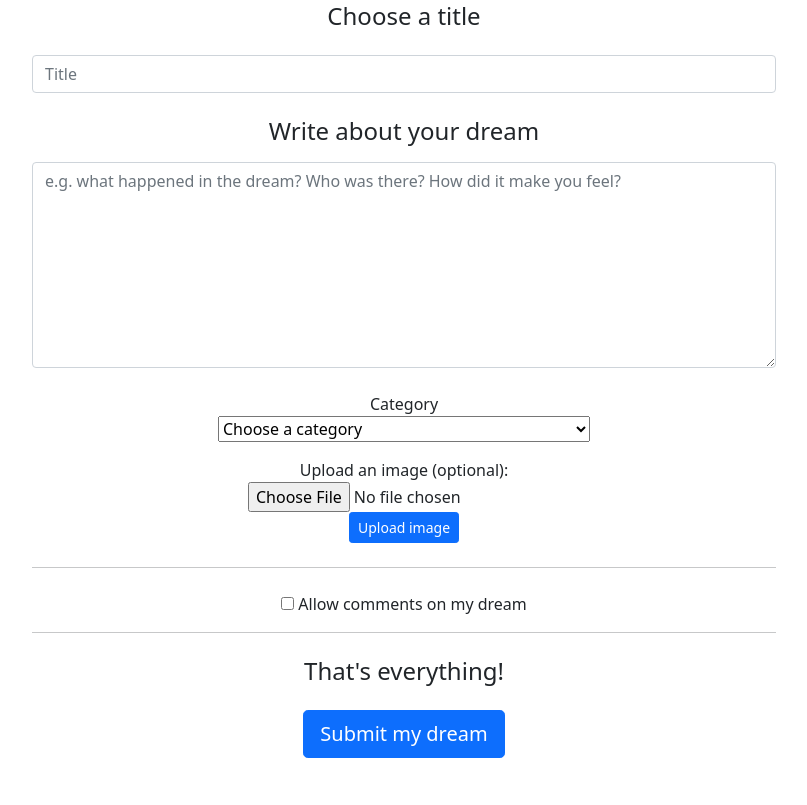
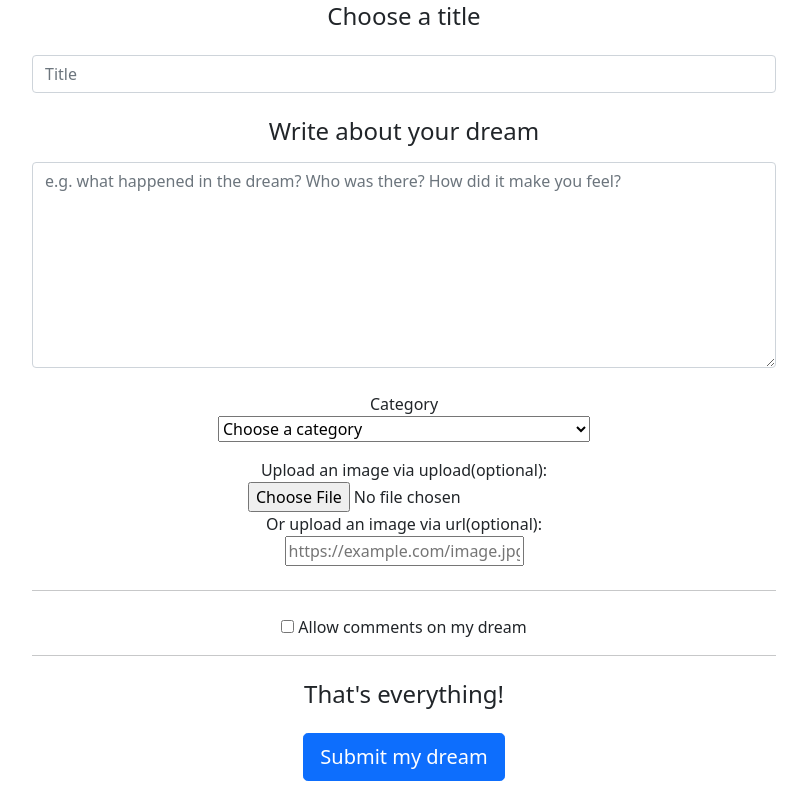
Before and after one commit to smihallari/dream, a Node server app: page /create_post in a window 1280 px wide. Shown: the part 338-1143 px from the top of the page, without its empty margins (236-1043 px from the left). Before the commit the page ends 1096 px from the top, so only its background shows below. Run offline with Node 20, Linux system fonts and the light colour scheme; the visitor is signed in with stand-in values (Sample User, id 1); data that the repository does not hold is empty; some libraries are stand-ins or nearby versions.

Commit message:
connected postdream.imporved dreamlist

```diff
--- a/src/app.js
+++ b/src/app.js
@@ -34,7 +34,7 @@ app.use(authentication);
 const indexRoute = require('./routes/index');
 const dreamsRoute = require('./routes/dreamList');
 const signOutRoute = require('./routes/signout');
-const createPostRoute = require('./routes/create_post');
+const createPostRoute = require('./routes/postdream');
 const profileRoute = require('./routes/profile');
 const profileSettingsRoute = require('./routes/profile_settings');
 const signUpRoute = require('./routes/signup');
@@ -52,7 +52,6 @@ app.use('/signout',signOutRoute);
 app.use('/create_post',createPostRoute);
 app.use('/profile',profileRoute);
 app.use('/profile_settings',profileSettingsRoute);
-// Connect to MongoDB and start server
 mongoose.connect(MONGODB_URI)// warnigns from node to remove unified topology and urlparser
   .then(() => {
     const now = new Date();
--- a/src/routes/dreamList.js
+++ b/src/routes/dreamList.js
@@ -4,8 +4,8 @@ const Post = require('../models/post');
 
 router.get('/', async (req, res) => {
   const posts = await Post.find()
-  .populate('author', 'name')
-  .select('title category author')
+  .populate('author', 'username image')
+  .select('title category author image')
   .lean();
 
   res.render('dreamList',{ isLoggedIn: req.isLoggedIn, user: req.user,posts });
--- a/src/routes/create_post.js
+++ b/src/routes/postdream.js
@@ -1,6 +1,6 @@
 const express = require('express');
 const router = express.Router();
-const { createPost } = require('../controllers/makePost'); // Import only the function
+const { createPost } = require('../controllers/makePost');
 const multer = require('multer');
 const Post = require('../models/post');
 
--- a/src/routes/profile_settings.js
+++ b/src/routes/profile_settings.js
@@ -23,13 +23,11 @@ router.post('/:username', async (req, res) => {
     const { username } = req.params;
     const { newName, newSurname, newUsername, newEmail, newPassword } = req.body;
     console.log(req.body);
-    // Find the user by username
     const user = await User.findOne({ username });
     if (!user) {
       return res.status(404).send('User not found');
     }
     const pass = await bcrypt.hash(newPassword,10);
-    // Prepare fields to update
     const updateFields = {
         name: newName || user.name,
         surname: newSurname || user.surname,
@@ -38,7 +36,6 @@ router.post('/:username', async (req, res) => {
         password : pass || user.password
     };
 
-    // Check for duplicate email or username
     if (updateFields.email !== user.email || updateFields.username !== user.username) {
       const duplicateUser = await User.findOne({
         $or: [
@@ -59,7 +56,6 @@ router.post('/:username', async (req, res) => {
 
 
 
-    // Update user
     const updatedUser = await User.findByIdAndUpdate(user._id, updateFields, {
       runValidators: true,
       new: true,
@@ -69,7 +65,6 @@ router.post('/:username', async (req, res) => {
       return res.status(404).send('User not found');
     }
 
-    // Redirect to updated profile
     res.redirect(`/profile/${updatedUser.username}`);
   } catch (error) {
     console.error('Error updating user:', error);
--- a/src/views/postdream.ejs
+++ b/src/views/postdream.ejs
@@ -24,11 +24,11 @@
 
       <div class="d-flex justify-content-center text-center">
         <div class="col-md-8 order-md-1">
-          <form class="needs-validation" novalidate="">
+          <form class="needs-validation" id="create-post-form" novalidate="">
             <div class="row">
               <div class="col-md-12 mb-4">
                 <label for="title"><h4 class="mb-4">Choose a title</h4></label>
-                <input type="text" class="form-control" id="title" placeholder="Title" value="" required="">
+                <input type="text" class="form-control" id="title" placeholder="Title" value="" required>
                 <div class="invalid-feedback">
                   A dream title is required.
                 </div>
@@ -37,8 +37,8 @@
             </div>
 
             <div class="mb-4">
-              <label for="dream"><h4 class="mb-3">Write about your dream</h4></label>
-              <textarea type="text" rows="8" class="form-control" id="dream" placeholder="e.g. what happened in the dream? Who was there? How did it make you feel?" required=""></textarea>
+              <label for="content"><h4 class="mb-3">Write about your dream</h4></label>
+              <textarea type="text" rows="8" class="form-control" id="content" placeholder="e.g. what happened in the dream? Who was there? How did it make you feel?" required></textarea>
               <div class="invalid-feedback">
                 You need to write something to post.
               </div>
@@ -46,10 +46,13 @@
 
             <div class="mb-3">
               <div class="col-md-6 mb-3 offset-md-3">
-                <label for="dreamcat">Category</label>
-                <select class="custom-select d-block w-100" id="dreamcat" required="">
+                <label for="category">Category</label>
+                <select class="custom-select d-block w-100" id="category" required="">
                   <option value="">Choose a category</option>
-                  <option>OPTION_VAR</option>
+                  <option>Delirious</option>
+                  <option>Simple</option>
+                  <option>Historic</option>
+                  <option>Harambe</option>
                 </select>
                 <div class="invalid-feedback">
                   Please choose a category.
@@ -59,19 +62,18 @@
             </div>
             <div class="mb-4 ">
               <div class="col-md-6 mb-3 offset-md-3">
-                <label for="dreamimage">Upload an image (optional):</label>
+                <label for="dreamimage">Upload an image via upload(optional):</label>
                 <input type="file" id="dreamimage" name="dreamimage">
-                <button class="btn btn-primary btn-sm btn-block" type="submit">Upload image</button>
-
+                <label for="imageUrl">Or upload an image via url(optional):</label>
+                <input type="url" name="imageUrl" id="imageUrl" placeholder="https://example.com/image.jpg">
               </div>
-
 
             </div>
             <hr class="mb-4">
 
             <div class="custom-control custom-checkbox col-md-6 mb-3 offset-md-3">
-              <input type="checkbox" class="custom-control-input" id="allowcomments">
-              <label class="custom-control-label" for="allowcomments">Allow comments on my dream</label>
+              <input type="checkbox" class="custom-control-input" id="allowComments">
+              <label class="custom-control-label" for="allowComments">Allow comments on my dream</label>
             </div>
 
 
@@ -82,11 +84,45 @@
 
             <div class="mb-4"></div>
           </form>
-
-
-
-
         </div>
       </div>
-  </body>
-</html>
+      <script>
+        const logged = '<%= isLoggedIn %>';
+        const username = '<%= username %>';
+
+        document.getElementById('create-post-form').addEventListener('submit', async (e) => {
+          e.preventDefault();
+          if (!logged) {
+          alert('You need to be logged in to create a post.');
+          return;
+        }
+          const formData = new FormData();
+
+          formData.append('author', username);
+          formData.append('title', document.getElementById('title').value);
+          formData.append('content', document.getElementById('content').value);
+          formData.append('category', document.getElementById('category').value);
+          formData.append('allowComments', document.getElementById('allowComments').checked);
+          const imageFile = document.getElementById('dreamimage').files[0];
+          if (imageFile) {
+            formData.append('image', imageFile);
+          } else {
+            formData.append('imageUrl', document.getElementById('imageUrl').value);
+          }
+
+          const res = await fetch('/create_post/create', {
+            method: 'POST',
+            body: formData,
+          });
+
+          if (res.ok) {
+            window.location.href = '/dreamList'; // Redirect to dreamList page
+          } else {
+            const data = await res.json();
+            alert(data.message || 'Post creation failed');
+          }
+        });
+      </script>
+    </body>
+
+    </html>
```
Also changed, not shown: src/views/partials/dreamPostForDreamList.ejs (+4 -3 lines).
